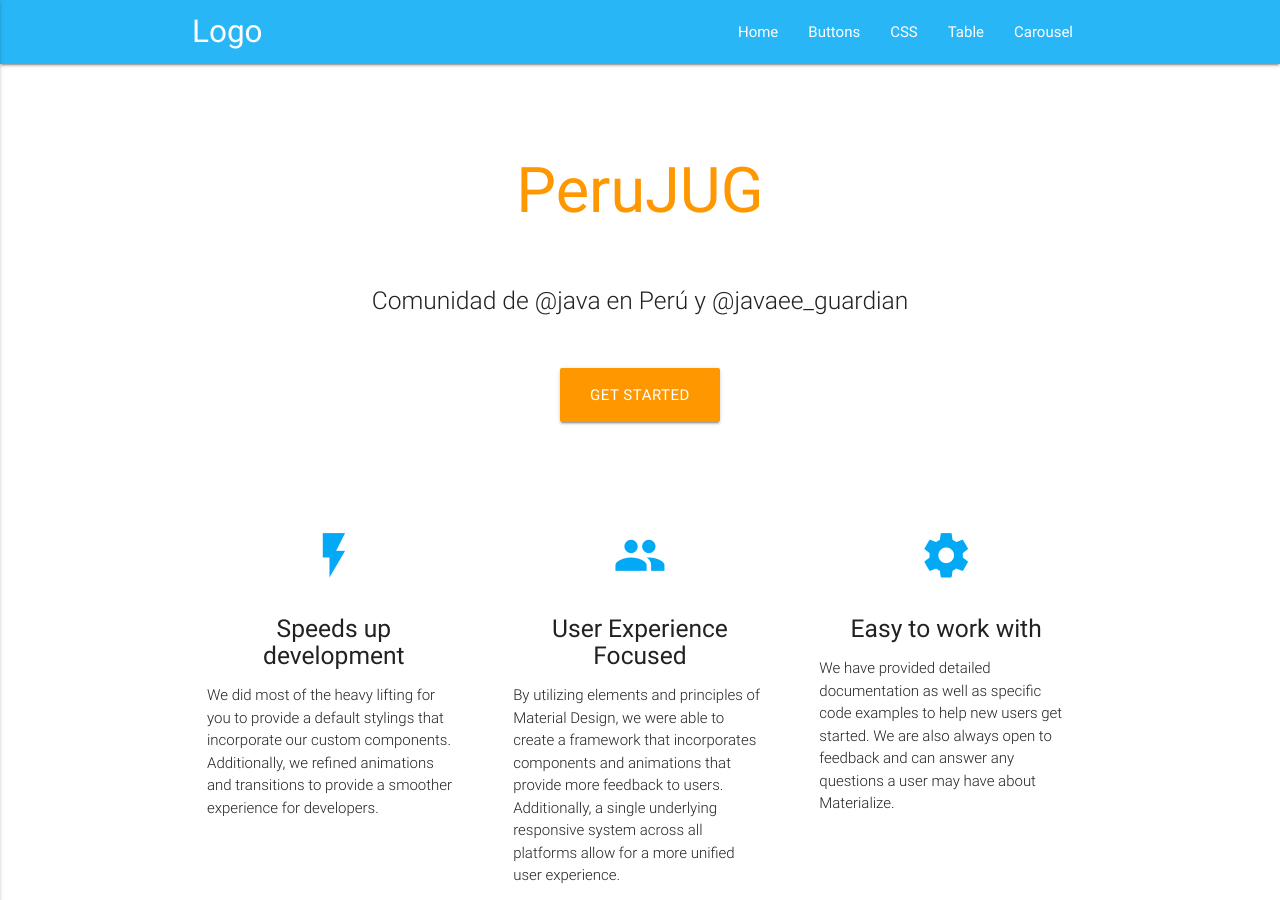
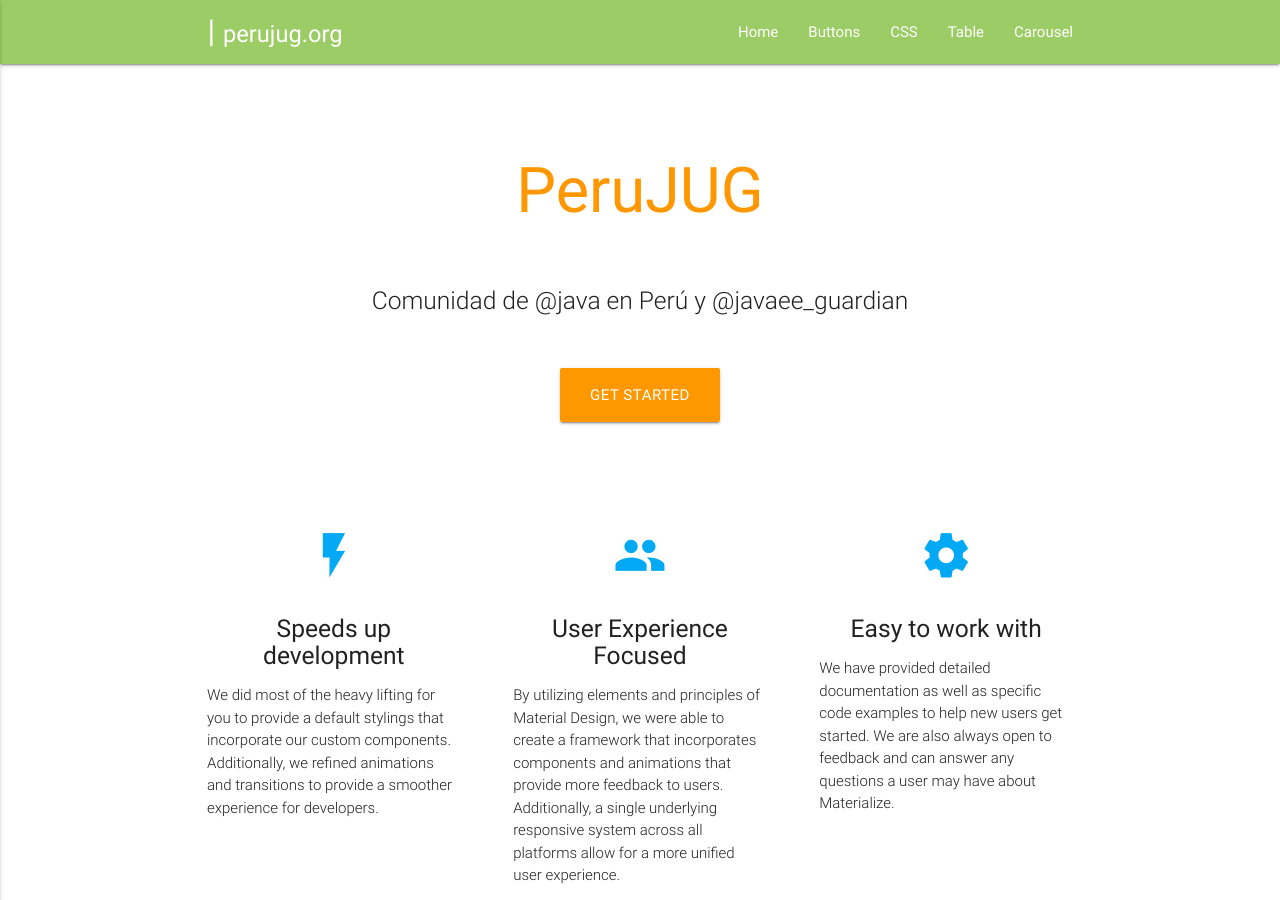
Before and after one commit to perujug/perujugwebsite, a Jekyll site: the page built from index.md, in a window 1280 px wide and 900 px high. Built offline with Jekyll 4.4.1, drawn with Linux system fonts in a browser that asks for light colours.

Commit message:
Configuring the header, and adding images for the organizers

```diff
--- a/_config.yml
+++ b/_config.yml
@@ -1,11 +1,11 @@
 title: PeruJUG
-author: ytachi
-email: ytaloborjam@gmail.com
+author: PeruJUG
+email: xxxxx@gmail.com
 description: > # this means to ignore newlines until "baseurl:"
   Comunidad de @java en Perú y @javaee_guardian
 
 twitter_username: perujug
-github_username:  ytachi0026
+github_username:  xxxxx
 
 sass:
     style: compressed
--- a/_includes/header.html
+++ b/_includes/header.html
@@ -1,5 +1,5 @@
-<nav class="light-blue lighten-1" role="navigation">
-    <div class="nav-wrapper container"><a id="logo-container" class="brand-logo" href="{{ "/" | relative_url }}">Logo</a>
+<nav class="light-green lighten-1" role="navigation">
+    <div class="nav-wrapper container"><a id="logo-container" class="brand-logo" href="{{ "/" | relative_url }}">&#160; | <small>perujug.org</small></a>
     {% assign default_paths = site.pages | map: "path" %}
     {% assign page_paths = site.header_pages | default: default_paths %}
 
```
Also changed, not shown: LICENSE.txt, README.md, images/vjug_perujug_1.jpg (added).
